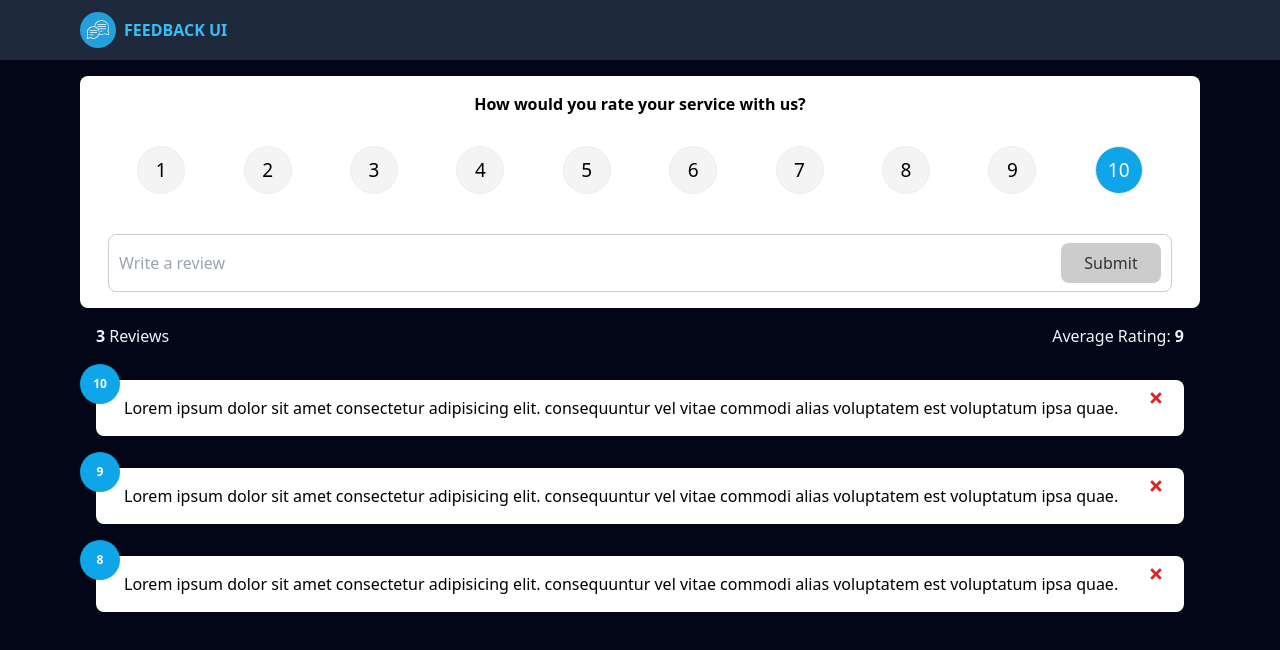
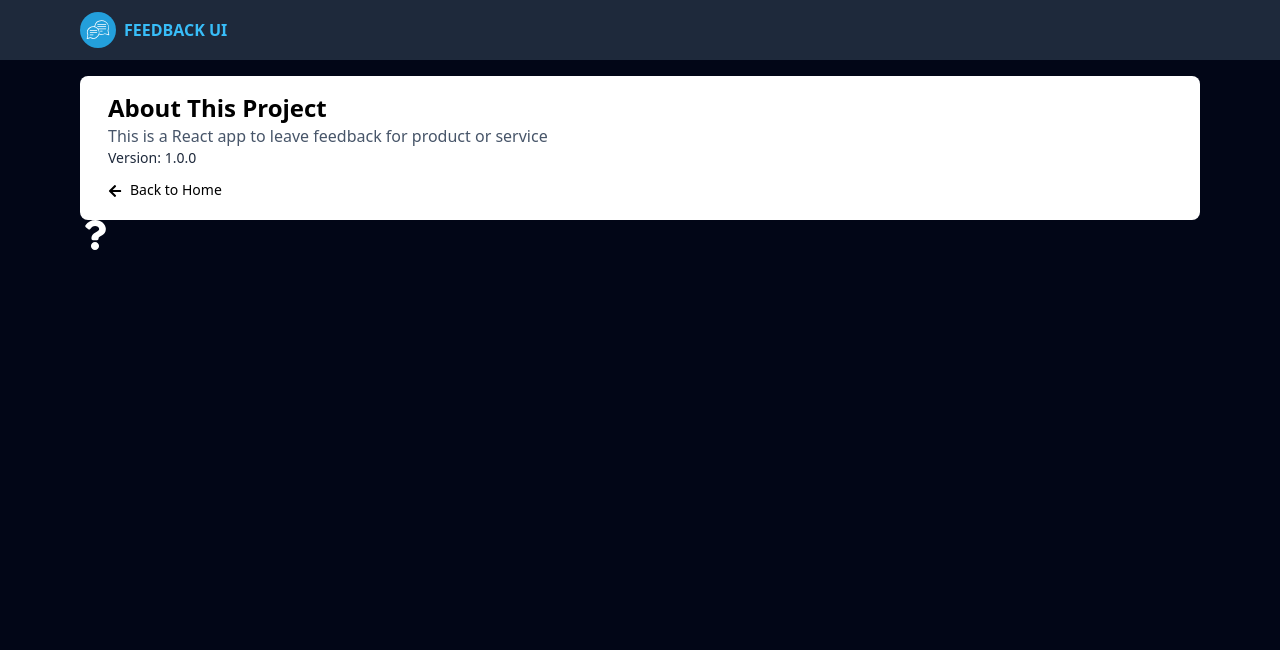
Before and after one commit to it27427/feedback-app, a React (Vite) app: page /about in a window 1280 px wide. Shown: the top 650 px of the page. Built offline with nearby package versions, Linux system fonts and the light colour scheme.

Commit message:
AboutIconLink, About Page And Route Added

```diff
--- a/src/App.jsx
+++ b/src/App.jsx
@@ -1,11 +1,16 @@
 import { v4 as uuidv4 } from 'uuid';
 import { useState } from 'react';
+import { BrowserRouter as Router, Routes, Route } from 'react-router-dom';
 
 import Header from '@/components/Header';
 import FeedbackList from '@/components/FeedbackList';
 import FeedbackStats from '@/components/FeedbackStats';
 import FeedbackForm from '@/components/FeedbackForm';
+import AboutIconLink from '@/components/AboutIconLink';
+
 import FeedbackData from '@/data/FeedbackData';
+
+import AboutPage from '@/pages/AboutPage';
 
 function App() {
   const [feedback, setFeedback] = useState(FeedbackData);
@@ -22,15 +27,32 @@ function App() {
   };
 
   return (
-    <>
+    <Router>
       <Header />
 
       <div className='container pt-4 pb-16'>
-        <FeedbackForm handleAdd={addFeedback} />
-        <FeedbackStats feedback={feedback} />
-        <FeedbackList feedback={feedback} handleDelete={deleteFeedback} />
+        <Routes>
+          <Route
+            exact
+            path='/'
+            element={
+              <>
+                <FeedbackForm handleAdd={addFeedback} />
+                <FeedbackStats feedback={feedback} />
+                <FeedbackList
+                  feedback={feedback}
+                  handleDelete={deleteFeedback}
+                />
+              </>
+            }
+          ></Route>
+
+          <Route path='/about' element={<AboutPage />} />
+        </Routes>
+
+        <AboutIconLink />
       </div>
-    </>
+    </Router>
   );
 }
 
--- /dev/null
+++ b/src/components/AboutIconLink.jsx
@@ -0,0 +1,14 @@
+import { FaQuestion } from 'react-icons/fa';
+import { Link } from 'react-router-dom';
+
+const AboutIconLink = () => {
+  return (
+    <div className='about-link'>
+      <Link to='/about'>
+        <FaQuestion size={30} />
+      </Link>
+    </div>
+  );
+};
+
+export default AboutIconLink;
--- /dev/null
+++ b/src/pages/AboutPage.jsx
@@ -0,0 +1,29 @@
+import { Link } from 'react-router-dom';
+import Card from '../components/ui/Card';
+import { FaArrowLeft } from 'react-icons/fa';
+
+const AboutPage = () => {
+  return (
+    <Card>
+      <div className='about'>
+        <h1 className='text-2xl font-bold'>About This Project</h1>
+        <p className='text-md text-slate-600'>
+          This is a React app to leave feedback for product or service
+        </p>
+        <p className='text-sm text-slate-800'>Version: 1.0.0</p>
+
+        <p className='mt-3'>
+          <Link
+            className='text-sm inline-flex items-center gap-2 transition-colors hover:text-sky-500'
+            to='/'
+          >
+            <FaArrowLeft className='mt-0.5' />
+            Back to Home
+          </Link>
+        </p>
+      </div>
+    </Card>
+  );
+};
+
+export default AboutPage;
```
